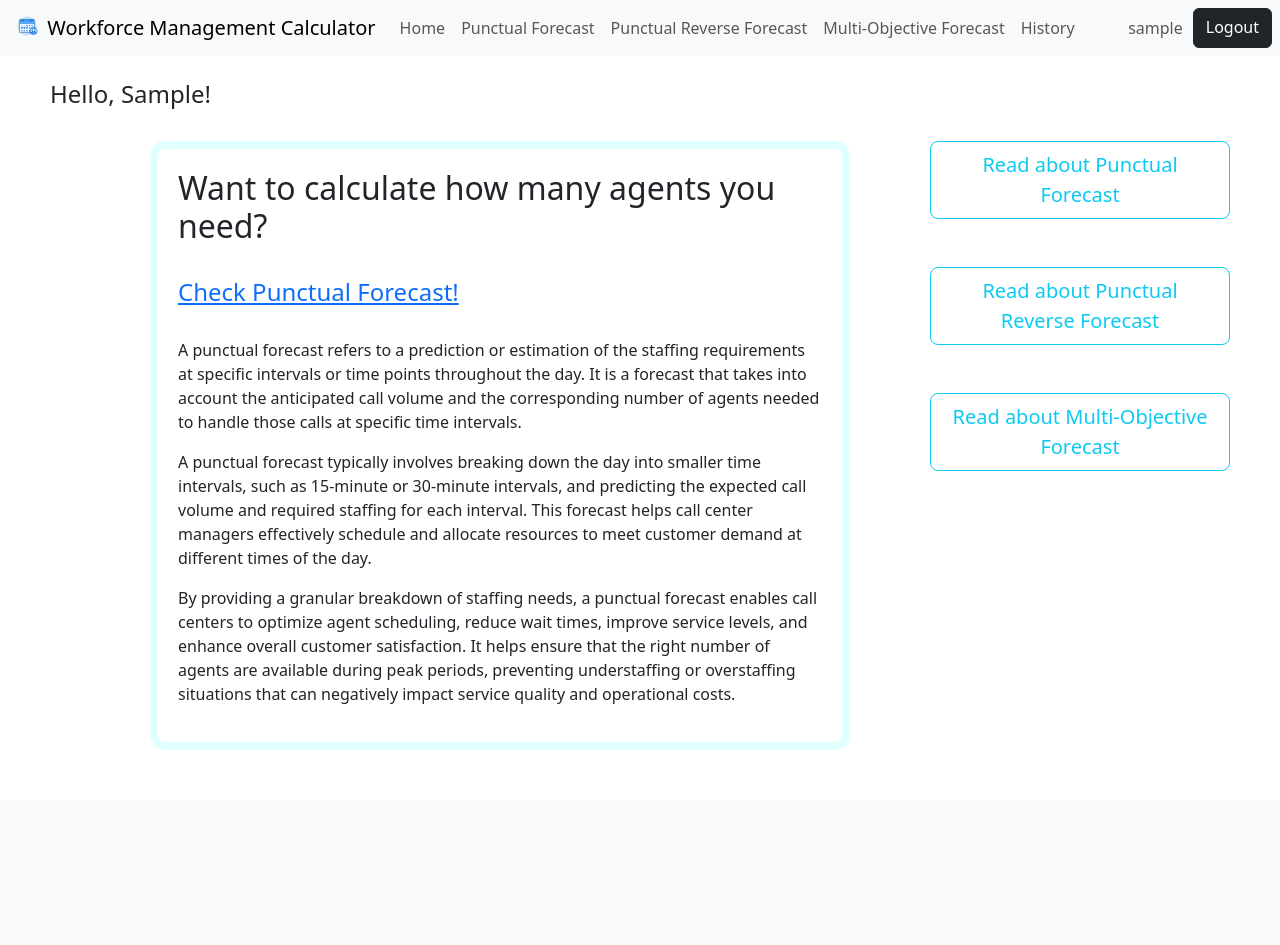
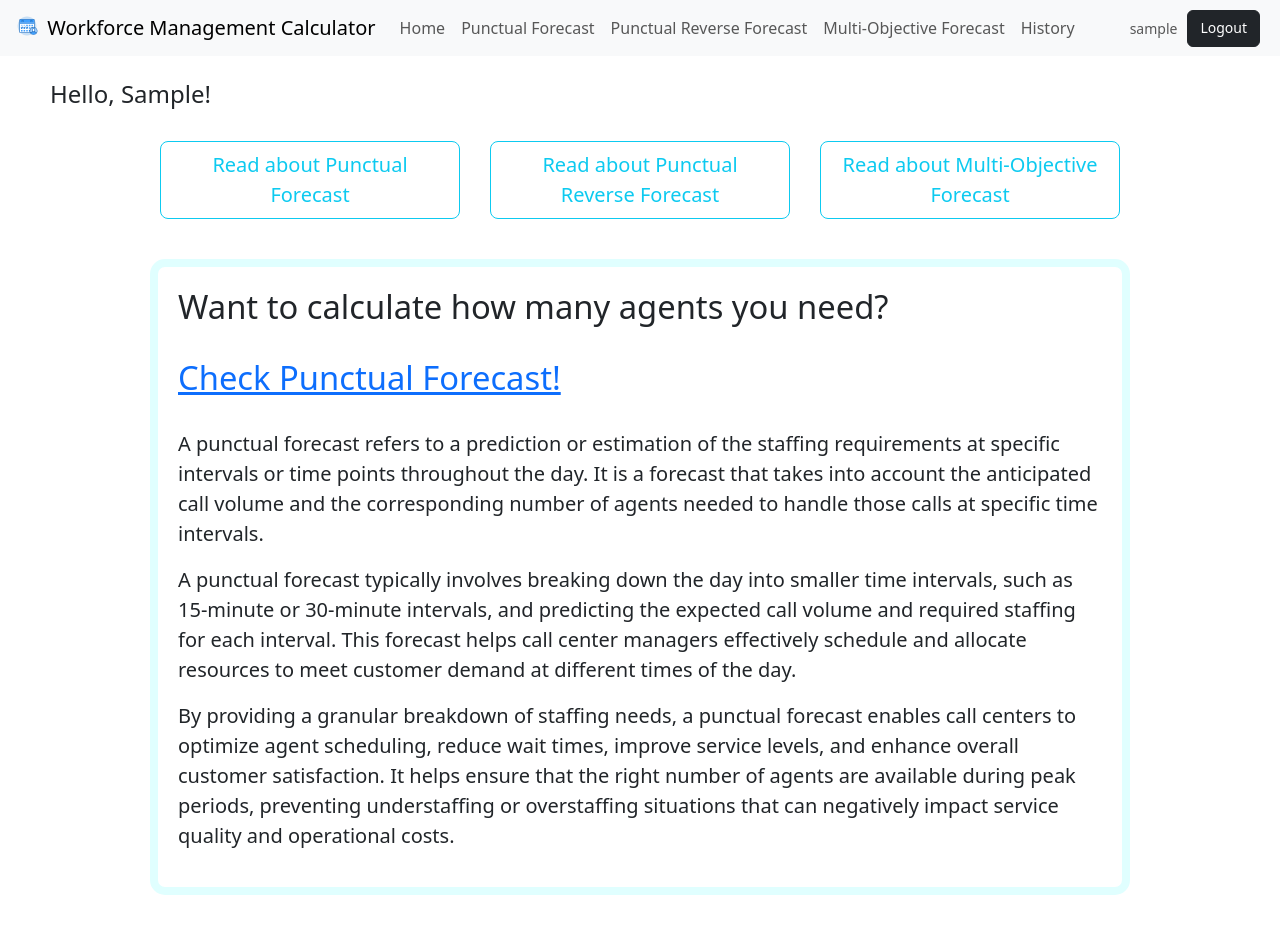
Before and after one commit to ditenir/FYP, a Django app: page / in a window 1280 px wide. Before the commit the page ends 750 px from the top, so only its background shows below. Run offline with Django 4.2, Linux system fonts and the light colour scheme; the visitor is signed in with stand-in values (Sample User, id 1); some libraries are stand-ins or nearby versions.

Commit message:
responsive website

```diff
--- a/wfm/static/css/style.css
+++ b/wfm/static/css/style.css
@@ -78,21 +78,22 @@
 .punctual_article, .reverse_article, .multiple_article {
   border: 8px solid #E0FFFF;
   border-radius: 15px;
-  margin: 0px 80px 50px 150px;
+  margin: 40px 150px 50px 150px;
   padding: 20px;
 }
 
-.articles_content {
+.side_buttons {
   display: flex;
-}
-
-.side_buttons {
-  margin-right: 100px;
-  width: 250px;
+  align-content: space-between;
+  justify-content: center;
 }
 
 .punctual_button, .reverse_button, .multiple_button {
   width: 300px;
+}
+
+.punctual_button, .reverse_button {
+  margin-right: 30px;
 }
 
 .output {
@@ -107,6 +108,26 @@
   display: none;
 }
 
+.article_heading {
+  font-size: calc(1.325rem + .9vw);
+}
+
+.article {
+  font-size: 20px;
+  font-weight: 500;
+}
+
+.calc_name {
+  font-size: calc(1.3rem + .6vw);
+}
+
+.calc_info {
+  font-size: 1.25rem;
+}
+
+.download_info {
+  font-size: 1rem;
+}
 
 @media (max-width: 767px) {
   body {
--- a/wfm/templates/wfm/base.html
+++ b/wfm/templates/wfm/base.html
@@ -20,6 +20,10 @@
                   Workforce Management Calculator
             </a>
 
+            <button class="navbar-toggler" type="button" data-bs-toggle="collapse" data-bs-target="#navbarNavAltMarkup" aria-controls="navbarSupportedContent" aria-expanded="false" aria-label="Toggle navigation">
+              <span class="navbar-toggler-icon"></span>
+            </button>
+
             <div class="collapse navbar-collapse" id="navbarNavAltMarkup">
               <div class="navbar-nav">
                 <a class="nav-link" aria-current="page" href="{% url 'index' %}">Home</a>
@@ -29,12 +33,12 @@
                 <a class="nav-link" href="{% url 'history' %}">History</a>
               </div>
             </div>
-          </div>
-          <div class="d-flex me-2">
-            <span class="navbar-text" style="margin-right: 10px;">
-              {{ user.username }}
-            </span>
-            <a class="btn btn-dark" href="{% url 'logout' %}">Logout</a>
+            <div class="d-flex me-2">
+              <span class="navbar-text" style="margin-right: 10px; font-size: 14px;">
+                {{ user.username }}
+              </span>
+              <a class="btn btn-dark" href="{% url 'logout' %}" style="font-size: 14px;">Logout</a>
+            </div>
           </div>
         </nav>
     </header><br>
--- a/wfm/templates/wfm/index.html
+++ b/wfm/templates/wfm/index.html
@@ -3,41 +3,42 @@
   <h4 class="greeting">Hello, {{ user.first_name }}!</h4><br>
   <div class="articles_content">
 
+    <div class="side_buttons">
+      <button type="button" class="punctual_button btn btn-lg btn-outline-info" onclick="showArticle('punctual-article')">Read about Punctual Forecast</button>
+      <button type="button" class="reverse_button btn btn-lg btn-outline-info" onclick="showArticle('reverse-article')">Read about Punctual Reverse Forecast</button>
+      <button type="button" class="multiple_button btn btn-lg btn-outline-info" onclick="showArticle('multiple-article')">Read about Multi-Objective Forecast</button>
+
+
+    </div>
+
     <div class="articles">
       <div id="punctual-article" class="punctual_article">
-        <h4 class="fs-2">Want to calculate how many agents you need?</h4><br>
-        <h5 class="fs-4"> <a href="{% url 'punctual_forecast' %}">Check Punctual Forecast!</a> </h5><br>
-        <p class="p fw-medium">A punctual forecast refers to a prediction or estimation of the staffing requirements at specific intervals or time points throughout the day. It is a forecast that takes into account the anticipated call volume and the corresponding number of agents needed to handle those calls at specific time intervals.</p>
-        <p class="p fw-medium">A punctual forecast typically involves breaking down the day into smaller time intervals, such as 15-minute or 30-minute intervals, and predicting the expected call volume and required staffing for each interval. This forecast helps call center managers effectively schedule and allocate resources to meet customer demand at different times of the day.</p>
-        <p class="p fw-medium"> By providing a granular breakdown of staffing needs, a punctual forecast enables call centers to optimize agent scheduling, reduce wait times, improve service levels, and enhance overall customer satisfaction. It helps ensure that the right number of agents are available during peak periods, preventing understaffing or overstaffing situations that can negatively impact service quality and operational costs.</p>
+        <h4 class="article_heading">Want to calculate how many agents you need?</h4><br>
+        <h5 class="article_heading"> <a href="{% url 'punctual_forecast' %}">Check Punctual Forecast!</a> </h5><br>
+        <p class="article">A punctual forecast refers to a prediction or estimation of the staffing requirements at specific intervals or time points throughout the day. It is a forecast that takes into account the anticipated call volume and the corresponding number of agents needed to handle those calls at specific time intervals.</p>
+        <p class="article">A punctual forecast typically involves breaking down the day into smaller time intervals, such as 15-minute or 30-minute intervals, and predicting the expected call volume and required staffing for each interval. This forecast helps call center managers effectively schedule and allocate resources to meet customer demand at different times of the day.</p>
+        <p class="article"> By providing a granular breakdown of staffing needs, a punctual forecast enables call centers to optimize agent scheduling, reduce wait times, improve service levels, and enhance overall customer satisfaction. It helps ensure that the right number of agents are available during peak periods, preventing understaffing or overstaffing situations that can negatively impact service quality and operational costs.</p>
       </div>
 
       <div id="reverse-article" class="reverse_article">
-        <h4 class="fs-2">Want to calculate the workload you can handle?</h4><br>
-        <h5 class="fs-4"> <a href="{% url 'punctual_reverse' %}">Check Punctual Reverse Forecast!</a></h5><br>
-        <p class="p fw-medium">The reverse of a punctual forecast would be a backward or retroactive analysis of the staffing requirements and call volumes after the fact. Instead of predicting future staffing needs based on historical data and trends, the reverse approach involves analyzing historical data and actual call volumes to understand the staffing levels that were required in the past.</p>
-        <p class="p fw-medium">In a reverse analysis, call center managers or workforce optimization teams examine the actual call volumes and the corresponding staffing levels during specific time intervals. They compare this data against the forecasted or planned staffing levels to identify any discrepancies or variations. This analysis helps them understand if the call center was overstaffed or understaffed at certain times and evaluate the effectiveness of their workforce planning.</p>
-        <p class="p fw-medium">By conducting a reverse analysis, call centers can identify patterns, trends, or factors that might have contributed to the discrepancies between forecasted and actual staffing needs. This information can then be used to refine future forecasting models, improve scheduling practices, and enhance overall workforce optimization efforts.</p>
-        <p class="p fw-medium">The reverse analysis of call center staffing can provide valuable insights into historical performance, highlight areas for improvement, and inform future decision-making to ensure more accurate and efficient staffing plans.</p>
+        <h4 class="article_heading">Want to calculate the workload you can handle?</h4><br>
+        <h5 class="article_heading"> <a href="{% url 'punctual_reverse' %}">Check Punctual Reverse Forecast!</a></h5><br>
+        <p class="article">The reverse of a punctual forecast would be a backward or retroactive analysis of the staffing requirements and call volumes after the fact. Instead of predicting future staffing needs based on historical data and trends, the reverse approach involves analyzing historical data and actual call volumes to understand the staffing levels that were required in the past.</p>
+        <p class="article">In a reverse analysis, call center managers or workforce optimization teams examine the actual call volumes and the corresponding staffing levels during specific time intervals. They compare this data against the forecasted or planned staffing levels to identify any discrepancies or variations. This analysis helps them understand if the call center was overstaffed or understaffed at certain times and evaluate the effectiveness of their workforce planning.</p>
+        <p class="article">By conducting a reverse analysis, call centers can identify patterns, trends, or factors that might have contributed to the discrepancies between forecasted and actual staffing needs. This information can then be used to refine future forecasting models, improve scheduling practices, and enhance overall workforce optimization efforts.</p>
+        <p class="article">The reverse analysis of call center staffing can provide valuable insights into historical performance, highlight areas for improvement, and inform future decision-making to ensure more accurate and efficient staffing plans.</p>
       </div>
 
       <div id="multiple-article" class="multiple_article">
-        <h4 class="fs-2">Want to calculate how many agents you need for different languages and channels in more than one hour?</h4><br>
-        <h5 class="fs-4"> <a href="{% url 'multiple_period' %}"> Check Multi-Objective Forecast!</a></h5><br>
-        <p class="p fw-medium">The combination of multiple periods, multiple languages, and multiple channels forecast can be called as multi-objective forecast. It refers to the process of predicting and planning for customer interactions across different time periods, languages, and communication channels in a contact center or customer service environment.</p>
-        <p class="p fw-medium">Multiple periods: This aspect involves forecasting customer demand and contact volumes over different time periods, such as hourly, daily, weekly, monthly, or seasonal intervals. It helps contact centers anticipate when they can expect high or low call volumes, enabling them to allocate resources effectively and ensure optimal staffing levels at various times.</p>
-        <p class="p fw-medium">Multiple languages: Many contact centers handle customer interactions in multiple languages to cater to diverse customer bases. In this context, forecasting for multiple languages involves predicting the volume and distribution of customer contacts in different languages. It helps contact centers allocate agents proficient in specific languages and ensure appropriate staffing levels to deliver efficient service across language requirements.</p>
-        <p class="p fw-medium">Multiple channels: In today's omnichannel customer service landscape, customers engage with businesses through various communication channels, including phone calls, emails, live chats, social media, and more. Forecasting for multiple channels involves predicting the volume and distribution of customer interactions across these channels. It helps contact centers plan agent resources, technology infrastructure, and workflows to handle customer contacts efficiently and consistently across different channels.</p>
-        <p class="p fw-medium">Combining these three elements—multiple periods, multiple languages, and multiple channels—enables contact centers to create comprehensive and accurate forecasts that reflect the complexity and diversity of customer interactions. This integrated forecasting approach helps optimize resource planning, agent scheduling, and overall workforce management to ensure excellent customer service experiences across different time frames, languages, and communication channels.</p>
+        <h4 class="article_heading">Want to calculate how many agents you need for different languages and channels in more than one hour?</h4><br>
+        <h5 class="article_heading"> <a href="{% url 'multiple_period' %}"> Check Multi-Objective Forecast!</a></h5><br>
+        <p class="article">The combination of multiple periods, multiple languages, and multiple channels forecast can be called as multi-objective forecast. It refers to the process of predicting and planning for customer interactions across different time periods, languages, and communication channels in a contact center or customer service environment.</p>
+        <p class="article">Multiple periods: This aspect involves forecasting customer demand and contact volumes over different time periods, such as hourly, daily, weekly, monthly, or seasonal intervals. It helps contact centers anticipate when they can expect high or low call volumes, enabling them to allocate resources effectively and ensure optimal staffing levels at various times.</p>
+        <p class="article">Multiple languages: Many contact centers handle customer interactions in multiple languages to cater to diverse customer bases. In this context, forecasting for multiple languages involves predicting the volume and distribution of customer contacts in different languages. It helps contact centers allocate agents proficient in specific languages and ensure appropriate staffing levels to deliver efficient service across language requirements.</p>
+        <p class="article">Multiple channels: In today's omnichannel customer service landscape, customers engage with businesses through various communication channels, including phone calls, emails, live chats, social media, and more. Forecasting for multiple channels involves predicting the volume and distribution of customer interactions across these channels. It helps contact centers plan agent resources, technology infrastructure, and workflows to handle customer contacts efficiently and consistently across different channels.</p>
+        <p class="article">Combining these three elements—multiple periods, multiple languages, and multiple channels—enables contact centers to create comprehensive and accurate forecasts that reflect the complexity and diversity of customer interactions. This integrated forecasting approach helps optimize resource planning, agent scheduling, and overall workforce management to ensure excellent customer service experiences across different time frames, languages, and communication channels.</p>
       </div>
     </div>
 
-    <div class="side_buttons">
-      <button type="button" class="punctual_button btn btn-lg btn-outline-info" onclick="showArticle('punctual-article')">Read about Punctual Forecast</button><br><br><br>
-      <button type="button" class="reverse_button btn btn-lg btn-outline-info" onclick="showArticle('reverse-article')">Read about Punctual Reverse Forecast</button><br><br><br>
-      <button type="button" class="multiple_button btn btn-lg btn-outline-info" onclick="showArticle('multiple-article')">Read about Multi-Objective Forecast</button><br><br><br>
-
-
-    </div>
   </div>
 {% endblock %}
--- a/wfm/templates/wfm/multiple_period.html
+++ b/wfm/templates/wfm/multiple_period.html
@@ -5,9 +5,9 @@
 
   <div class="multiple_period">
       <br>
-      <h3>Multi-Objective Forecast</h3><br>
-      <h5>Calculate the number of staff required to reach an agreed service level for multiple periods, languages, and channels</h5><br>
-      <h6>Download the input file, fill in with parameters and upload the file again</h6>
+      <h3 class="calc_name">Multi-Objective Forecast</h3><br>
+      <h5 class="calc_info">Calculate the number of staff required to reach an agreed service level for multiple periods, languages, and channels</h5><br>
+      <h6 class="download_info">Download the input file, fill in with parameters and upload the file again</h6>
   </div><br>
 
 
--- a/wfm/templates/wfm/ponctual_forecast.html
+++ b/wfm/templates/wfm/ponctual_forecast.html
@@ -2,9 +2,9 @@
 {% block content %}
   <div class="ponctual">
         <div class="forecast_name">
-            <h3>Ponctual Forecast</h3><br>
-            <h5>Calculate the number of staff required to reach an agreed service level</h5><br>
-            <h6>Download the input file, fill in with parameters and upload the file again</h6>
+            <h3 class="calc_name">Ponctual Forecast</h3><br>
+            <h5 class="calc_info">Calculate the number of staff required to reach an agreed service level</h5><br>
+            <h6 class="download_info">Download the input file, fill in with parameters and upload the file again</h6>
         </div><br>
 
       <button class="btn btn-primary" onclick="window.location='/download_template?type=ponctual_forecast';">Download input file template</button> <br><br>
--- a/wfm/templates/wfm/ponctual_reverse.html
+++ b/wfm/templates/wfm/ponctual_reverse.html
@@ -2,9 +2,9 @@
 {% block content %}
     <div class="ponctual_reverse_calculator">
       <div class="forecast_name">
-          <h3>Ponctual Reverse Forecast</h3><br>
-          <h6>Calculate the number of calls with the current service level</h6><br>
-          <h6>Download the input file, fill in with parameters and upload the file again</h6> <br>
+          <h3 class="calc_name">Ponctual Reverse Forecast</h3><br>
+          <h6 class="calc_info">Calculate the number of calls with the current service level</h6><br>
+          <h6 class="download_info">Download the input file, fill in with parameters and upload the file again</h6> <br>
       </div>
 
       <button class="btn btn-primary" onclick="window.location='/download_template?type=punctual_reverse_forecast';">Download input file template</button> <br><br>
```
Also changed, not shown: other parts of wfm/static/css/style.css (+58 -1 lines), wfm/templates/wfm/auth.html (+12 -3 lines).
